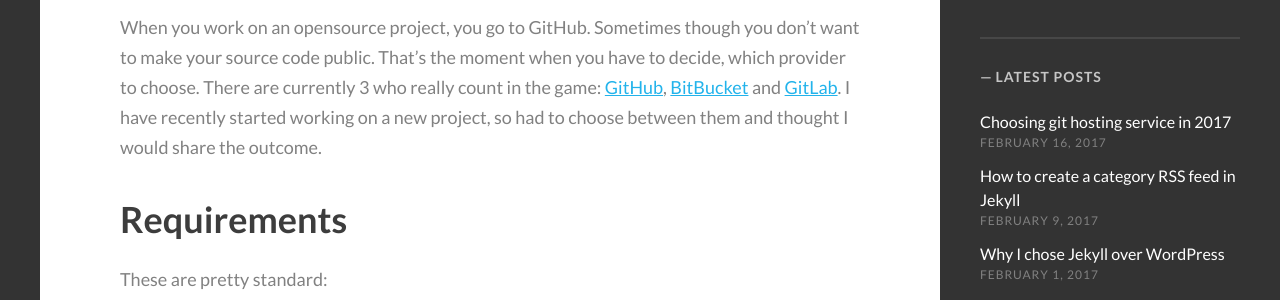
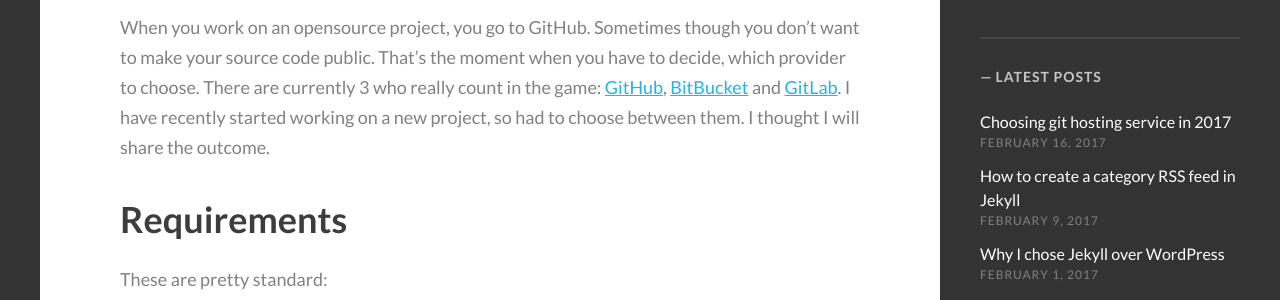
Before and after one commit to mdymel/devblog.dymel.pl, a Jekyll site: the page built from _posts/2017-02-16-choosing-git-hosting.markdown, in a window 1280 px wide and 900 px high, scrolled down 520 px. Shown: the part 184-484 px from the top of the window. Built offline with Jekyll 4.4.1, drawn with Linux system fonts in a browser that asks for light colours; some web fonts are replaced; comment, search, counter and statistics services are not loaded.

Commit message:
git post: small fix

```diff
--- a/_posts/2017-02-16-choosing-git-hosting.markdown
+++ b/_posts/2017-02-16-choosing-git-hosting.markdown
@@ -7,7 +7,7 @@
 tags:
  - git
 ---
-When you work on an opensource project, you go to GitHub. Sometimes though you don't want to make your source code public. That's the moment when you have to decide, which provider to choose. There are currently 3 who really count in the game: [GitHub](https://github.com), [BitBucket](https://bitbucket.org) and [GitLab](https://gitlab.com). I have recently started working on a new project, so had to choose between them and thought I would share the outcome.
+When you work on an opensource project, you go to GitHub. Sometimes though you don't want to make your source code public. That's the moment when you have to decide, which provider to choose. There are currently 3 who really count in the game: [GitHub](https://github.com), [BitBucket](https://bitbucket.org) and [GitLab](https://gitlab.com). I have recently started working on a new project, so had to choose between them. I thought I will share the outcome.
 
 # Requirements
 
```
